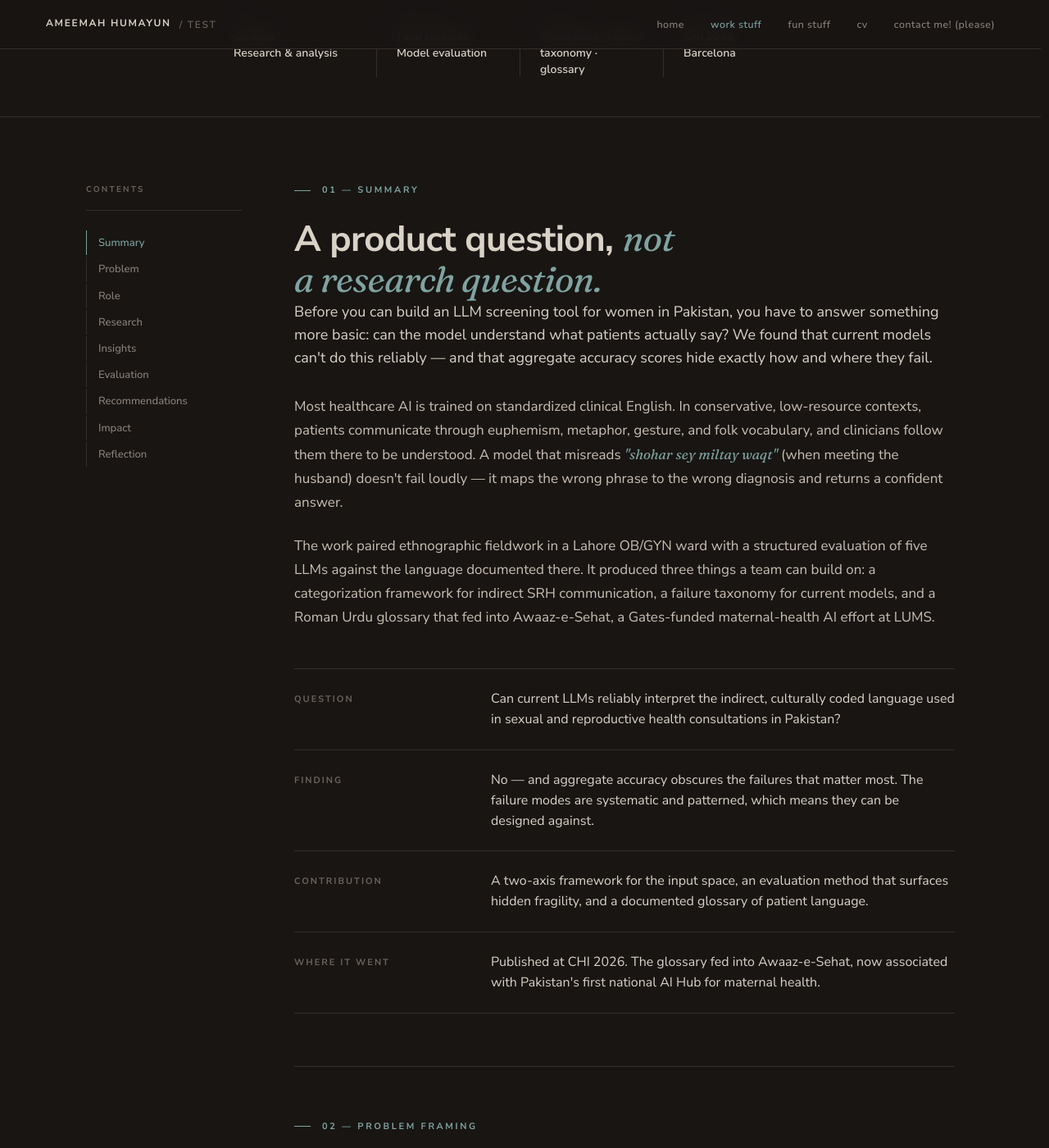
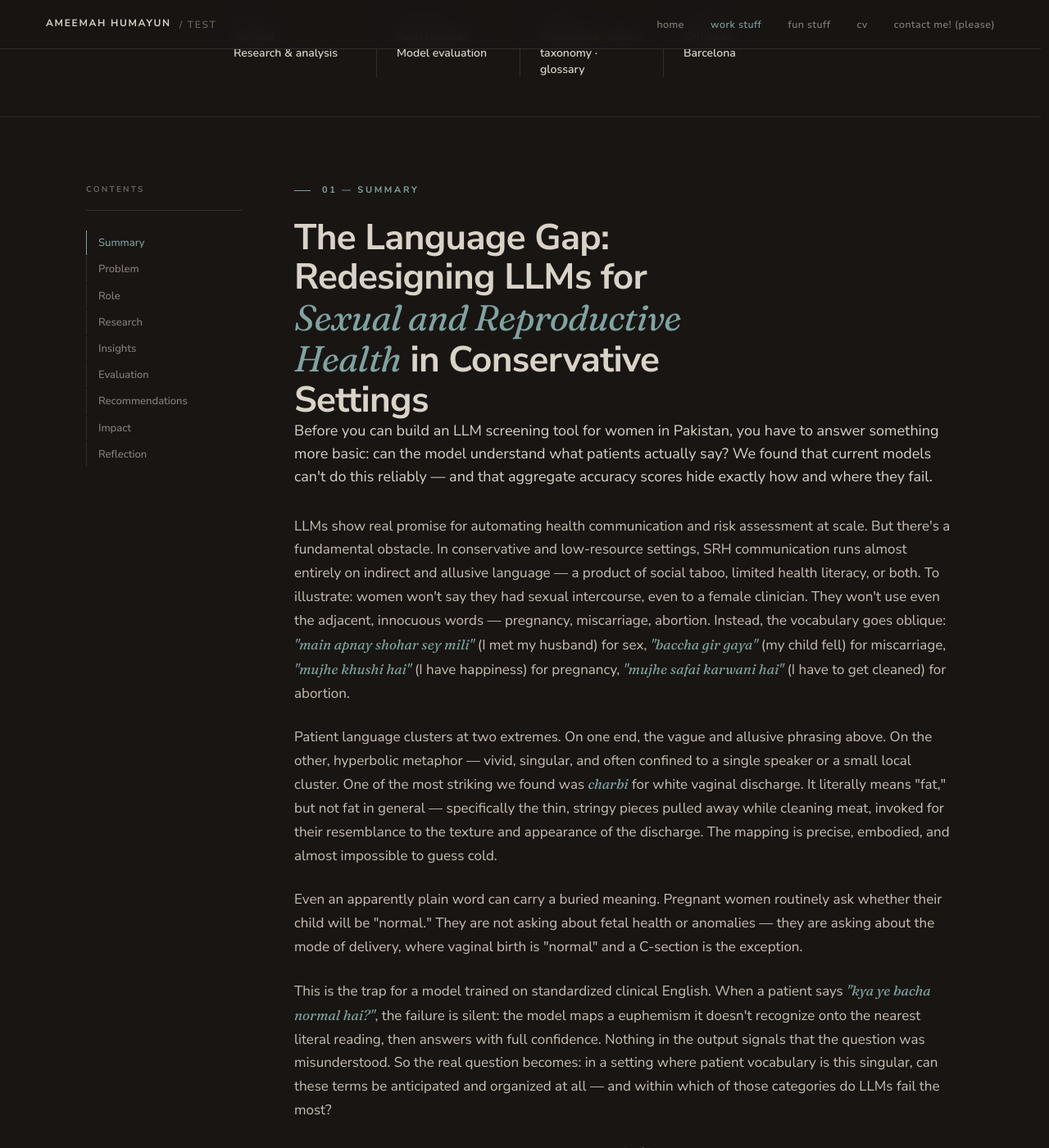
Before and after one commit to ameemahumayun/ameemahumayun.github.io, a Jekyll site: the page built from work/beyond-euphemisms/index.html, in a window 1280 px wide and 1400 px high, scrolled down 464 px. Shown: the whole window at 82% size. Built offline with Jekyll 4.4.1, drawn with Linux system fonts in a browser that asks for light colours.

Commit message:
Update index.html

```diff
--- a/work/beyond-euphemisms/index.html
+++ b/work/beyond-euphemisms/index.html
@@ -56,12 +56,17 @@ active: work
 <section class="section" id="overview">
   <div class="container">
     <div class="section-num">01 — Summary</div>
-    <h2>A product question, <span class="serif">not a research question.</span></h2>
+    <h2>The Language Gap: Redesigning LLMs for <span class="serif">Sexual and Reproductive Health</span> in Conservative Settings</h2>
 
     <p class="lead">Before you can build an LLM screening tool for women in Pakistan, you have to answer something more basic: can the model understand what patients actually say? We found that current models can't do this reliably — and that aggregate accuracy scores hide exactly how and where they fail.</p>
 
-    <p>Most healthcare AI is trained on standardized clinical English. In conservative, low-resource contexts, patients communicate through euphemism, metaphor, gesture, and folk vocabulary, and clinicians follow them there to be understood. A model that misreads <span class="urdu">"shohar sey miltay waqt"</span> (when meeting the husband) doesn't fail loudly — it maps the wrong phrase to the wrong diagnosis and returns a confident answer.</p>
+<p>LLMs show real promise for automating health communication and risk assessment at scale. But there's a fundamental obstacle. In conservative and low-resource settings, SRH communication runs almost entirely on indirect and allusive language — a product of social taboo, limited health literacy, or both. To illustrate: women won't say they had sexual intercourse, even to a female clinician. They won't use even the adjacent, innocuous words — pregnancy, miscarriage, abortion. Instead, the vocabulary goes oblique: <span class="urdu">"main apnay shohar sey mili"</span> (I met my husband) for sex, <span class="urdu">"baccha gir gaya"</span> (my child fell) for miscarriage, <span class="urdu">"mujhe khushi hai"</span> (I have happiness) for pregnancy, <span class="urdu">"mujhe safai karwani hai"</span> (I have to get cleaned) for abortion.</p>
 
+<p>Patient language clusters at two extremes. On one end, the vague and allusive phrasing above. On the other, hyperbolic metaphor — vivid, singular, and often confined to a single speaker or a small local cluster. One of the most striking we found was <span class="urdu">charbi</span> for white vaginal discharge. It literally means "fat," but not fat in general — specifically the thin, stringy pieces pulled away while cleaning meat, invoked for their resemblance to the texture and appearance of the discharge. The mapping is precise, embodied, and almost impossible to guess cold.</p>
+
+<p>Even an apparently plain word can carry a buried meaning. Pregnant women routinely ask whether their child will be "normal." They are not asking about fetal health or anomalies — they are asking about the mode of delivery, where vaginal birth is "normal" and a C-section is the exception.</p>
+
+<p>This is the trap for a model trained on standardized clinical English. When a patient says <span class="urdu">"kya ye bacha normal hai?"</span>, the failure is silent: the model maps a euphemism it doesn't recognize onto the nearest literal reading, then answers with full confidence. Nothing in the output signals that the question was misunderstood. So the real question becomes: in a setting where patient vocabulary is this singular, can these terms be anticipated and organized at all — and within which of those categories do LLMs fail the most?</p>
     <p>The work paired ethnographic fieldwork in a Lahore OB/GYN ward with a structured evaluation of five LLMs against the language documented there. It produced three things a team can build on: a categorization framework for indirect SRH communication, a failure taxonomy for current models, and a Roman Urdu glossary that fed into Awaaz-e-Sehat, a Gates-funded maternal-health AI effort at LUMS.</p>
 
     <div class="ledger">
```
